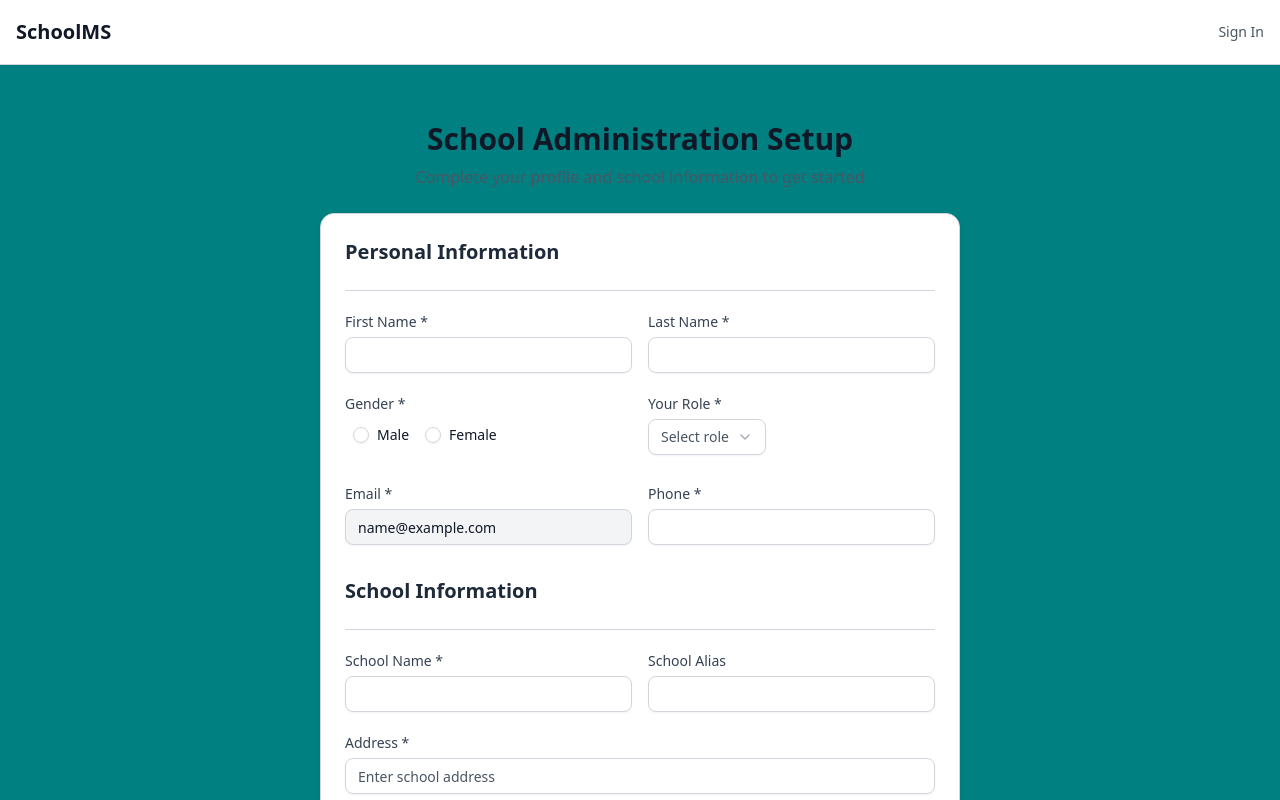
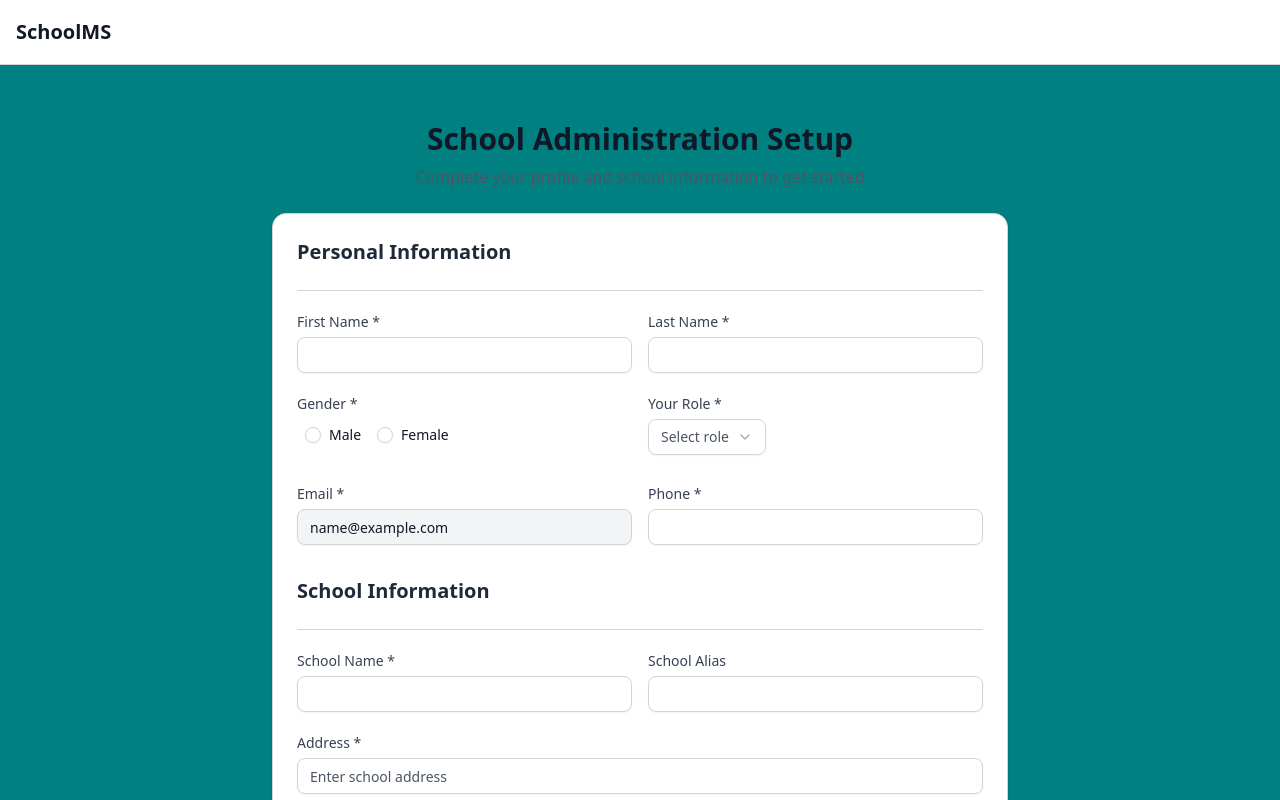
Before and after one commit to michaelajao/school_management_frontend, a Next.js app: page /onboarding/admin in a window 1280 px wide. Shown: the top 800 px of the page. Built offline with nearby package versions, Linux system fonts and the light colour scheme; sample sign-in values are in the browser's storage.

Commit message:
refactor(onboarding): clean up navigation in OnboardingLayout and adjust max-width in AdminOnboardingView

```diff
--- a/app/onboarding/layout.tsx
+++ b/app/onboarding/layout.tsx
@@ -13,14 +13,7 @@ export default function OnboardingLayout({
           <Link href="/" className="flex items-center gap-2">
             <span className="font-bold text-xl">SchoolMS</span>
           </Link>
-          <nav className="flex gap-4 items-center">
-            <Link
-              href="/auth/signin"
-              className="text-sm font-medium text-muted-foreground hover:text-foreground"
-            >
-              Sign In
-            </Link>
-          </nav>
+          <nav className="flex gap-4 items-center"></nav>
         </div>
       </header>
       <main className="container bg-[#008080] py-10 px-4">{children}</main>
--- a/components/Home/index.tsx
+++ b/components/Home/index.tsx
@@ -33,6 +33,7 @@ export default function HomeIndex() {
               />
               <span className="font-bold text-xl text-[#1B5B5E]">SchoolMS</span>
             </Link>
+            {/* Optional: Add Login/Signup buttons here if needed */}
           </div>
         </header>
 
@@ -123,7 +124,7 @@ export default function HomeIndex() {
         </section>
 
         {/* Pricing Section */}
-        <section className="py-20 md:py-28 bg-gradient-to-b from-gray-50 to-gray-100">
+        <section id="pricing" className="py-20 md:py-28 bg-gradient-to-b from-gray-50 to-gray-100">
           <div className="container mx-auto px-4">
             <div className="text-center mb-16 max-w-3xl mx-auto">
               <h2 className="text-3xl md:text-4xl font-bold mb-4 text-[#134345]">Simple, Transparent Pricing</h2>
@@ -241,6 +242,7 @@ export default function HomeIndex() {
                     { title: "Low-Bandwidth Optimized", description: "Ensures fast performance even on slower connections.", icon: <svg xmlns="http://www.w3.org/2000/svg" width="20" height="20" viewBox="0 0 24 24" fill="none" stroke="currentColor" strokeWidth="2" strokeLinecap="round" strokeLinejoin="round" className="text-white/80"><path d="M17.5 19H9a7 7 0 1 1 6.71-9h1.79a4.5 4.5 0 1 1 0 9Z"/></svg> },
                     { title: "Multi-Language Support", description: "Includes local languages for enhanced accessibility.", icon: <svg xmlns="http://www.w3.org/2000/svg" width="20" height="20" viewBox="0 0 24 24" fill="none" stroke="currentColor" strokeWidth="2" strokeLinecap="round" strokeLinejoin="round" className="text-white/80"><path d="m5 8 6 6"/><path d="m4 14 6-6 2-3"/><path d="M2 5h12"/><path d="M7 2h1"/><path d="m22 22-5-10-5 10"/><path d="M14 18h6"/></svg> },
                   ].map((item, i) => (
+                    // Wrap each item in an <li> tag
                     <li key={i} className="flex items-start gap-4 group">
                       <div className="flex-shrink-0 w-8 h-8 mt-1 rounded-full bg-white/10 flex items-center justify-center transition-colors duration-300 group-hover:bg-white/20">
                         {item.icon}
--- a/components/onboarding/superadminAndSchoolpage.tsx
+++ b/components/onboarding/superadminAndSchoolpage.tsx
@@ -134,7 +134,7 @@ export default function AdminOnboardingView() {
   }
 
   return (
-    <div className="max-w-2xl mx-auto p-4 space-y-6">
+    <div className="max-w-3xl mx-auto p-4 space-y-6"> {/* Adjusted max-width to reduce whitespace */}
       <header className="space-y-2 text-center">
         <h1 className="text-3xl font-bold text-gray-900">School Administration Setup</h1>
         <p className="text-gray-600">Complete your profile and school information to get started</p>
```
